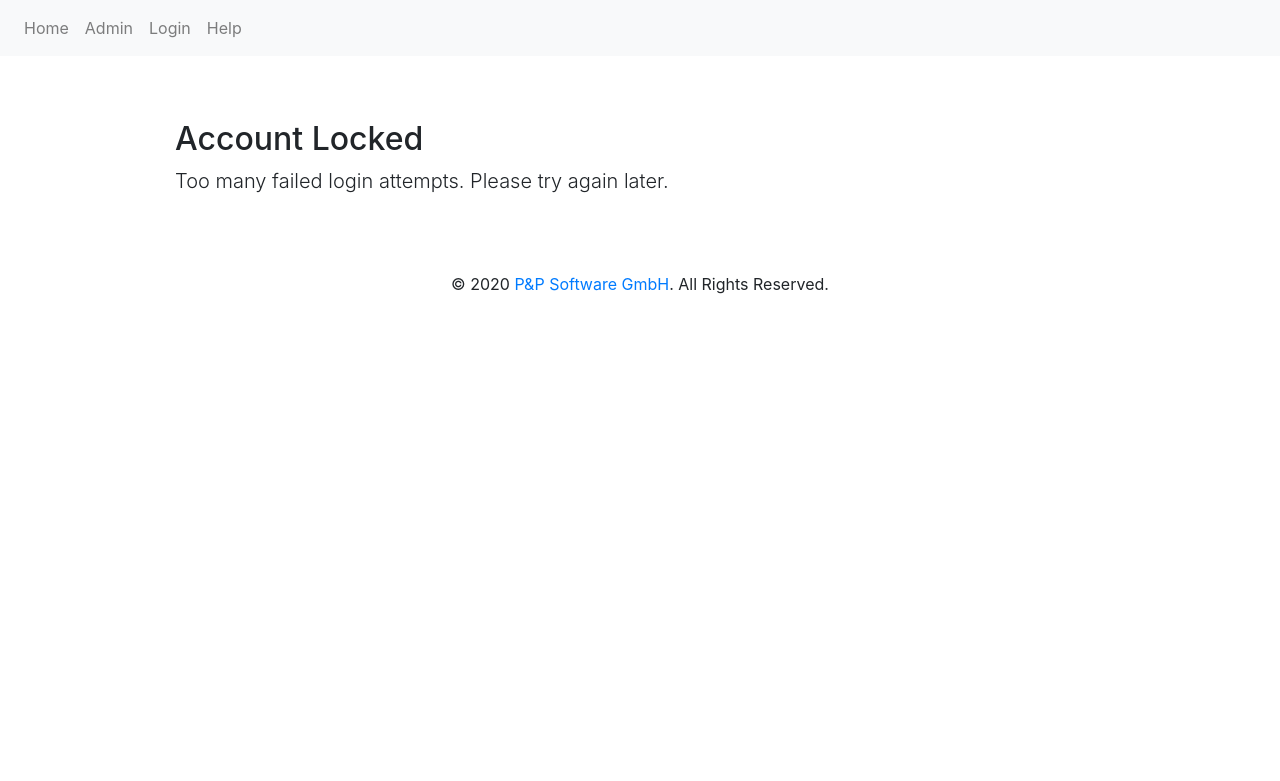
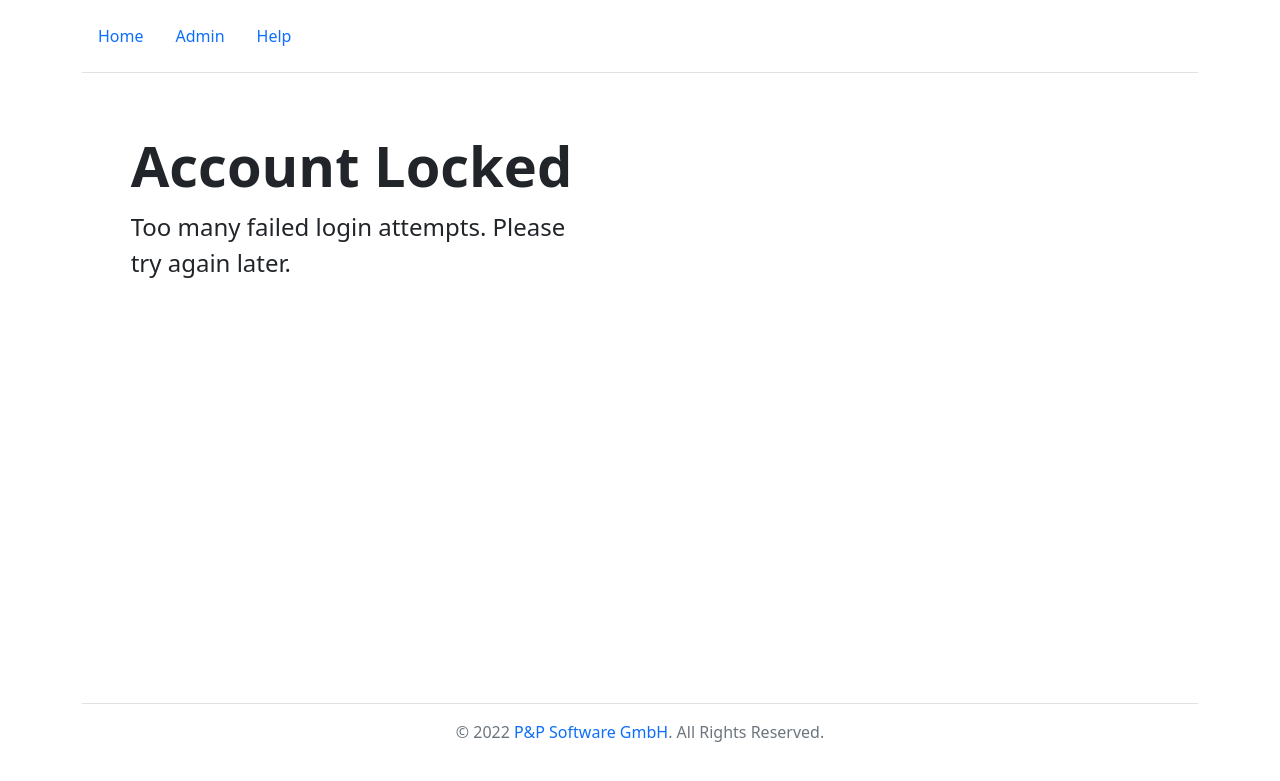
Before and after one commit to pnp-software/cordetfw_editor, a Django app: template editor/templates/lockout.html in a window 1280 px wide. Shown: the top 781 px of the page. Run offline with Django 3.2, Linux system fonts and the light colour scheme; the template is opened without the code that fills it, so the values that code supplies are empty; parts of the project's set-up code (start-up, migrations or seed data) failed here and were passed over; some libraries are stand-ins or nearby versions.

Commit message:
convert lockout screen

```diff
--- a/editor/templates/lockout.html
+++ b/editor/templates/lockout.html
@@ -1,9 +1,10 @@
-{% extends "base_generic_old.html" %}
+{% extends "base_generic_bootstrap5.html" %}
 
 {% block content %}
-<div class="col-lg-10 col-xl-9">
-<div class="jumbotron jumbotron-fluid bg-transparent mb-n3">
-  <h2 class="display-6">Account Locked</h2>
-  <p class="lead">Too many failed login attempts. Please try again later.</p>
+<div class="container col-xl-10 col-xxl-8 px-4 py-5">
+    <div class="col-lg-7 text-center text-lg-start">
+        <h1 class="display-4 fw-bold lh-1 mb-3">Account Locked</h1>
+        <p class="col-lg-9 fs-4">Too many failed login attempts. Please try again later.</p>
+    </div>
 </div>
 {% endblock %}
```
